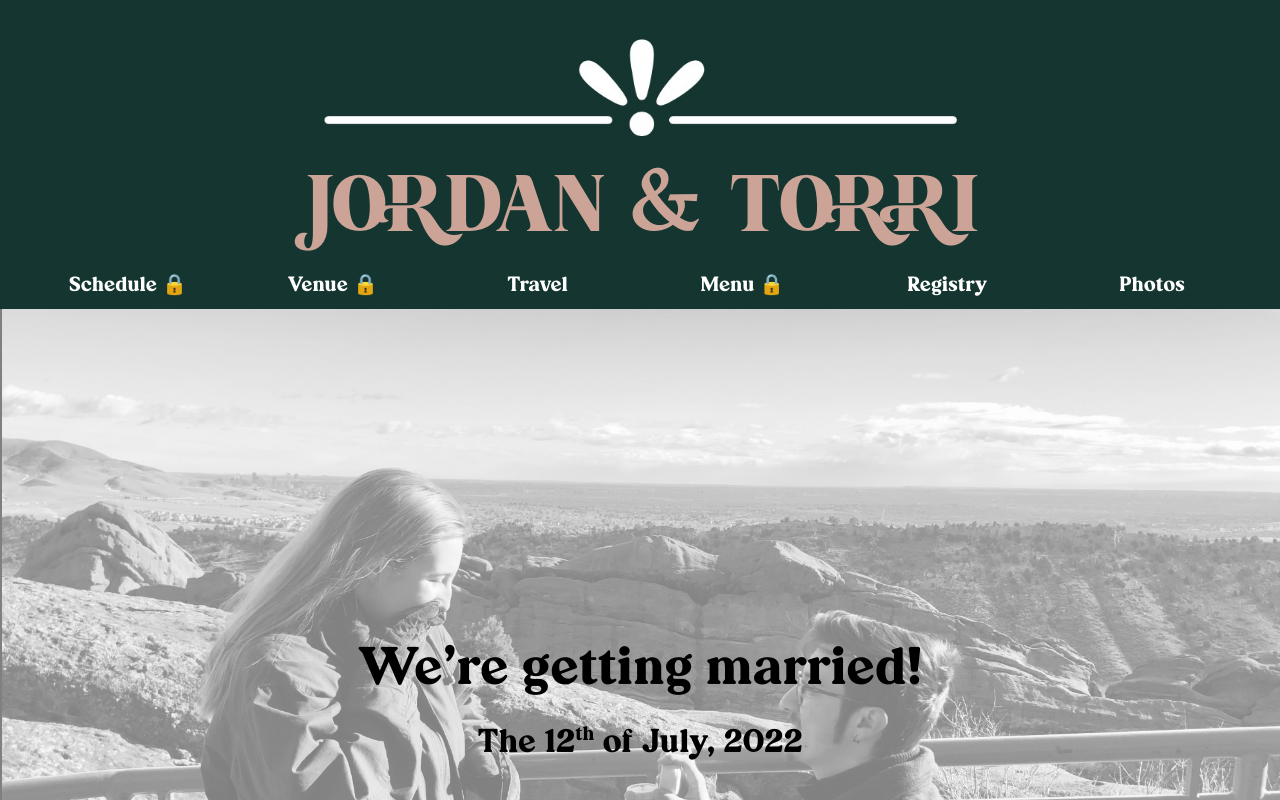
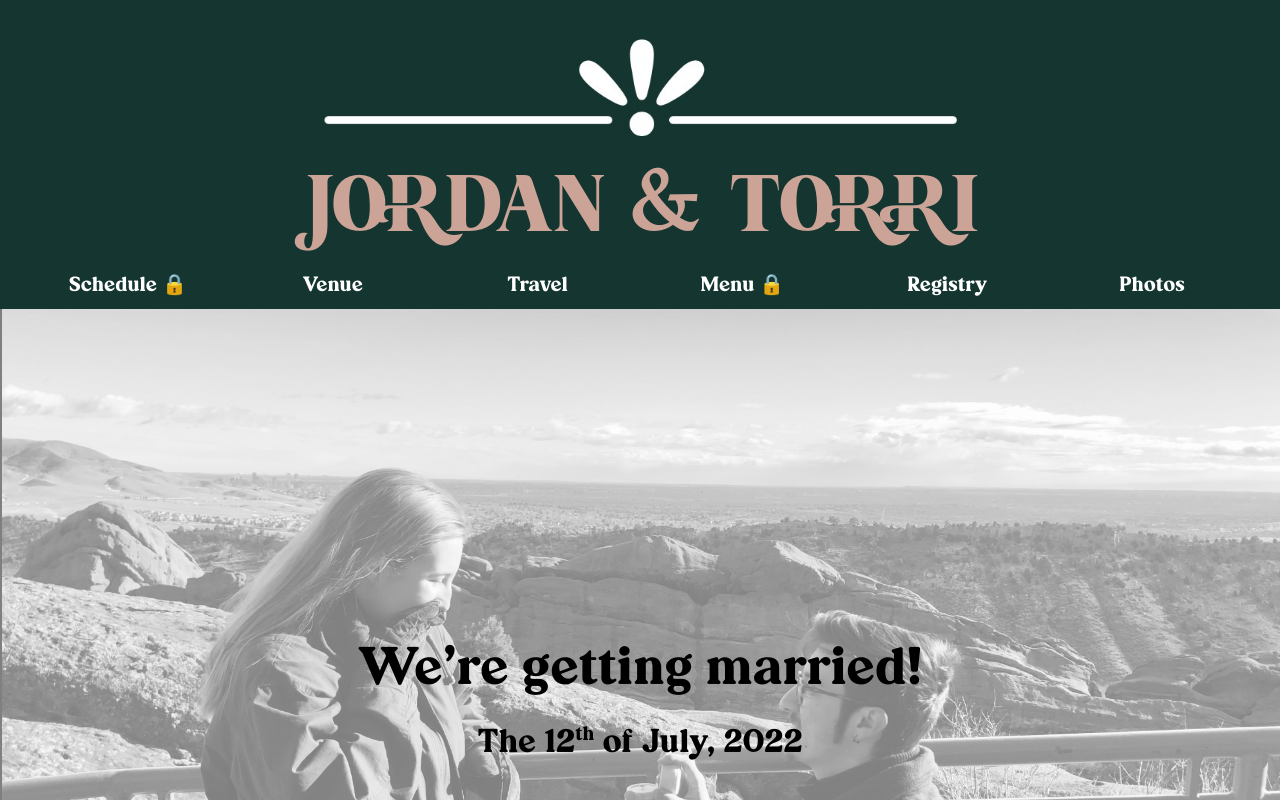
Before and after one commit to scotch115/gamache-wedding, a React (Create React App) app: page / in a window 1280 px wide. Shown: the top 800 px of the page. Built offline with nearby package versions, Linux system fonts and the light colour scheme.

Commit message:
Unlocked venue tab and cleaned file structure

```diff
--- a/src/App.js
+++ b/src/App.js
@@ -2,7 +2,7 @@ import React, { Component } from 'react';
 import './App.css';
 import homepage from './images/homepage.JPG';
 import AddToHomescreen from 'react-add-to-homescreen';
-import Header from './Header';
+import Header from './Components/Header';
 import mountains from './images/brown_mountains.png';
 
 class App extends Component {
--- a/src/Header.js
+++ b/src/Components/Header.js
@@ -1,6 +1,6 @@
 import React, { Component } from 'react';
-import './App.css';
-import cute from './images/cute_line.jpeg';
+import '../App.css';
+import cute from '../images/cute_line.jpeg';
 
 class Header extends Component {
     render() {
@@ -11,7 +11,7 @@ class Header extends Component {
                 {/* <div style={{fontSize: '10vmin', fontFamily: "Brotherline", color: "#CCA497"}}>Jordan & Torri</div> */}
                 <ul className="nav"  style={{ fontFamily: "Ranille", fontSize: '2.5vmin'}}>
                 <li><a href="/">Schedule 🔒</a></li>
-                <li><a href="/">Venue 🔒</a></li>
+                <li><a href="/venue">Venue</a></li>
                 <li><a href="/travel">Travel</a></li>
                 <li><a href="/menu">Menu 🔒</a></li>
                 <li><a href="https://www.zola.com/registry/jordantorri">Registry</a></li>
--- a/src/Menu.js
+++ b/src/Components/Menu.js
@@ -1,5 +1,5 @@
 import React, { Component } from 'react';
-import './App.css';
+import '../App.css';
 import Header from './Header';
 
 class Menu extends Component {
--- a/src/Photos.js
+++ b/src/Components/Photos.js
@@ -1,8 +1,8 @@
 import React, { Component } from 'react';
-import './App.css';
+import '../App.css';
 import Header from './Header';
 import Gallery from 'react-photo-gallery';
-import { cute_photo } from './cutephoto';
+import { cute_photo } from '../cutephoto';
 
 
 class Photos extends Component {
--- a/src/Travel.js
+++ b/src/Components/Travel.js
@@ -1,7 +1,7 @@
 import React, { Component } from 'react';
-import './App.css';
+import '../App.css';
 import Header from './Header';
-import mountains from './images/mountains.png';
+import mountains from '../images/mountains.png';
 import { AppleMaps, Annotation } from 'react-apple-mapkitjs';
 
 
--- a/src/Venue.js
+++ b/src/Components/Venue.js
@@ -1,8 +1,8 @@
 import React, { Component } from 'react';
-import './App.css';
+import '../App.css';
 import Header from './Header';
 import Gallery from 'react-photo-gallery';
-import { photo } from './photo';
+import { photo } from '../photo';
 
 class Venue extends Component {
 
--- a/src/index.js
+++ b/src/index.js
@@ -4,10 +4,10 @@ import './index.css';
 import App from './App';
 import reportWebVitals from './reportWebVitals';
 // import Schedule from './Schedule'; // Temporarily removed as site is restricted
-// import Venue from './Venue';
-import Travel from './Travel';
-import Photos from './Photos';
-import Menu from './Menu';
+import Venue from './Components/Venue';
+import Travel from './Components/Travel';
+import Photos from './Components/Photos';
+import Menu from './Components/Menu';
 import { Route, BrowserRouter, Switch } from 'react-router-dom';
 
 const routing = (
@@ -16,7 +16,7 @@ const routing = (
       <Switch>
         <Route exact path="/" component={App}/>
         {/* <Route path="/schedule" component={Schedule}/> */}
-        {/* <Route path="/venue" component={Venue} /> */}
+        <Route path="/venue" component={Venue} />
         <Route path="/travel" component={Travel} />
         <Route path="/photos" component={Photos} />
         <Route path="/menu" component={Menu} />
```
Also changed, not shown: src/Components/Schedule.js (renamed from src/Schedule.js), 1 other file (tests, documents, lock files or other folders).
